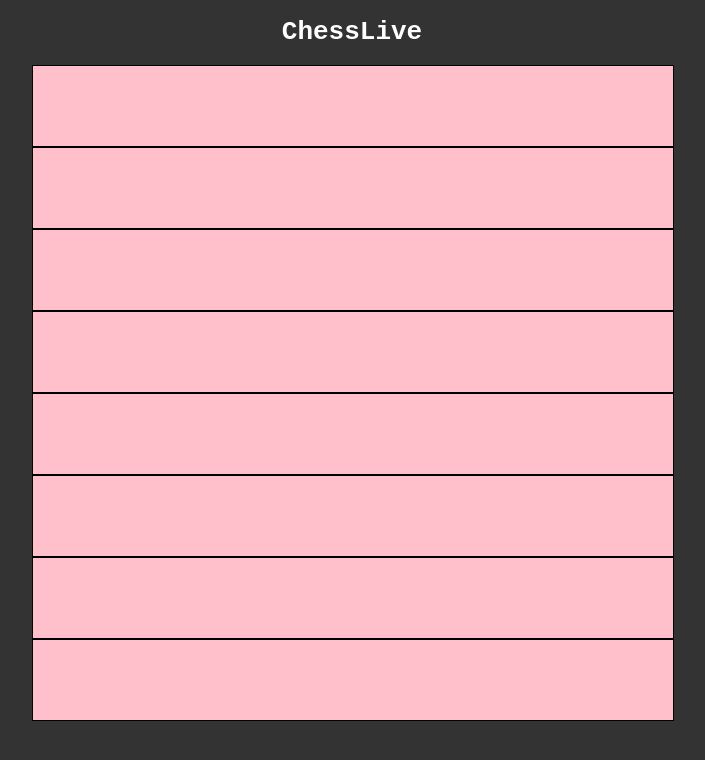
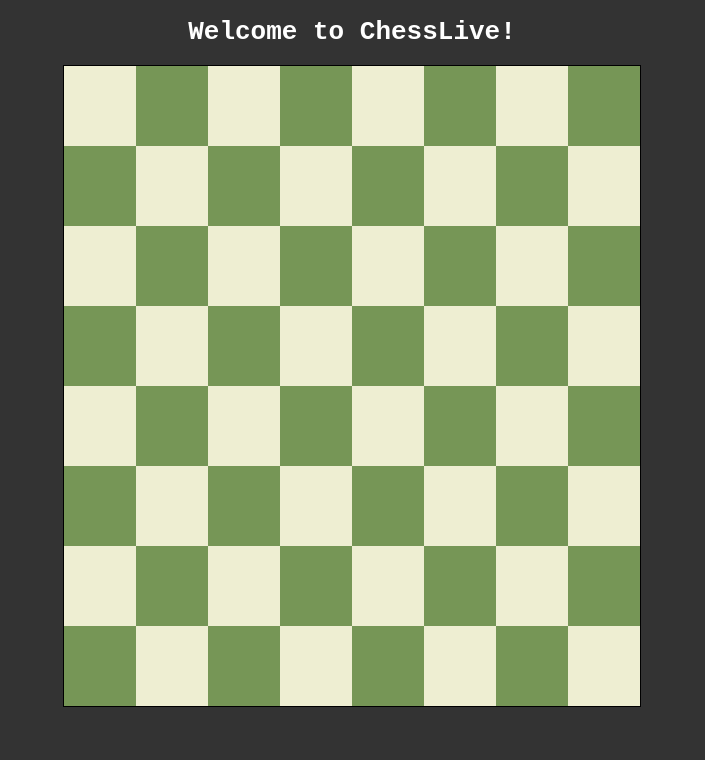
Before and after one commit to gavtay/chess, a React (Vite) app: page / in a window 1280 px wide. Shown: the top 760 px of the page, without its empty margins (288-993 px from the left). Built offline with nearby package versions, Linux system fonts and the light colour scheme.

Commit message:
Got rid of row borders, added board border, added squares that are color sorted for the board.

```diff
--- a/src/board/BoardMain.css
+++ b/src/board/BoardMain.css
@@ -1,7 +1,7 @@
 .board-main {
     height: 80vh;
-    width: 50vw;
-    /* border: 1px solid red; */
+    width: 45vw;
+    border: 1px solid #000;
 }
 
 @media screen and (max-width: 750px){
--- a/src/board/BoardMain.tsx
+++ b/src/board/BoardMain.tsx
@@ -1,19 +1,25 @@
 import './BoardMain.css'
 import BoardRow from './BoardRow';
 
+export interface BoardRowProps {
+    rowVal: number
+}
+
 function BoardMain() {
+    let even: number = 0;
+    let odd: number = 1;
 
     return (
         <>
             <div className='board-main'>
-                <BoardRow/>
-                <BoardRow/>
-                <BoardRow/>
-                <BoardRow/>
-                <BoardRow/>
-                <BoardRow/>
-                <BoardRow/>
-                <BoardRow/>
+                <BoardRow rowVal={even}/>
+                <BoardRow rowVal={odd}/>
+                <BoardRow rowVal={even}/>
+                <BoardRow rowVal={odd}/>
+                <BoardRow rowVal={even}/>
+                <BoardRow rowVal={odd}/>
+                <BoardRow rowVal={even}/>
+                <BoardRow rowVal={odd}/>
             </div>
         </>
     )
--- a/src/board/BoardRow.css
+++ b/src/board/BoardRow.css
@@ -1,6 +1,5 @@
 .row-container {
     height: 12.5%;
     width: 100%;
-    background-color: pink;
-    border: 1px solid black;
+    display: flex;
 }
--- a/src/board/BoardRow.tsx
+++ b/src/board/BoardRow.tsx
@@ -1,10 +1,50 @@
+import { FunctionComponent } from 'react'
+import { BoardRowProps } from './BoardMain'
+import BoardSquare from './BoardSquare'
 import './BoardRow.css'
 
-function BoardRow() {
-    return (
-        <>
-            <div className='row-container'></div>
-        </>
-    )
+export interface SquareColorProp {
+    squareColor: string
+}
+
+const BoardRow: FunctionComponent<BoardRowProps> = (props): JSX.Element => {
+    let squareColorWhite: string = 'square-color-white';
+    let squareColorBlack: string = 'square-color-black';
+
+    function applyId() {
+        if (props.rowVal === 0) {
+            return (
+                <>
+                    <div id='even-row' className='row-container'>
+                        <BoardSquare squareColor={squareColorWhite}/>
+                        <BoardSquare squareColor={squareColorBlack}/>
+                        <BoardSquare squareColor={squareColorWhite}/>
+                        <BoardSquare squareColor={squareColorBlack}/>
+                        <BoardSquare squareColor={squareColorWhite}/>
+                        <BoardSquare squareColor={squareColorBlack}/>
+                        <BoardSquare squareColor={squareColorWhite}/>
+                        <BoardSquare squareColor={squareColorBlack}/>
+                    </div>
+                </>
+            )
+        } else {
+            return (
+                <>
+                    <div id='odd-row' className='row-container'>
+                        <BoardSquare squareColor={squareColorBlack}/>
+                        <BoardSquare squareColor={squareColorWhite}/>
+                        <BoardSquare squareColor={squareColorBlack}/>
+                        <BoardSquare squareColor={squareColorWhite}/>
+                        <BoardSquare squareColor={squareColorBlack}/>
+                        <BoardSquare squareColor={squareColorWhite}/>
+                        <BoardSquare squareColor={squareColorBlack}/>
+                        <BoardSquare squareColor={squareColorWhite}/>
+                    </div>
+                </>
+            )
+        }
+    }
+
+    return (applyId())
 }
 export default BoardRow;
--- /dev/null
+++ b/src/board/BoardSquare.css
@@ -0,0 +1,11 @@
+.square-container {
+    height: 100%;
+    width: 12.5%;
+}
+
+#square-color-white {
+    background-color: #eeeed2;
+}
+#square-color-black {
+    background-color: #769656;
+}
--- /dev/null
+++ b/src/board/BoardSquare.tsx
@@ -0,0 +1,12 @@
+import { FunctionComponent } from 'react';
+import { SquareColorProp } from './BoardRow';
+import './BoardSquare.css'
+
+const BoardSquare: FunctionComponent<SquareColorProp> = (props): JSX.Element => {
+    return (
+        <>
+            <div id={props.squareColor} className='square-container'></div>
+        </>
+    )
+}
+export default BoardSquare;
--- a/src/header/Header.tsx
+++ b/src/header/Header.tsx
@@ -4,7 +4,7 @@ function Header() {
     return (
         <>
             <div className='header-container'>
-                <h1>ChessLive</h1>
+                <h1>Welcome to ChessLive!</h1>
             </div>
         </>
     )
```
